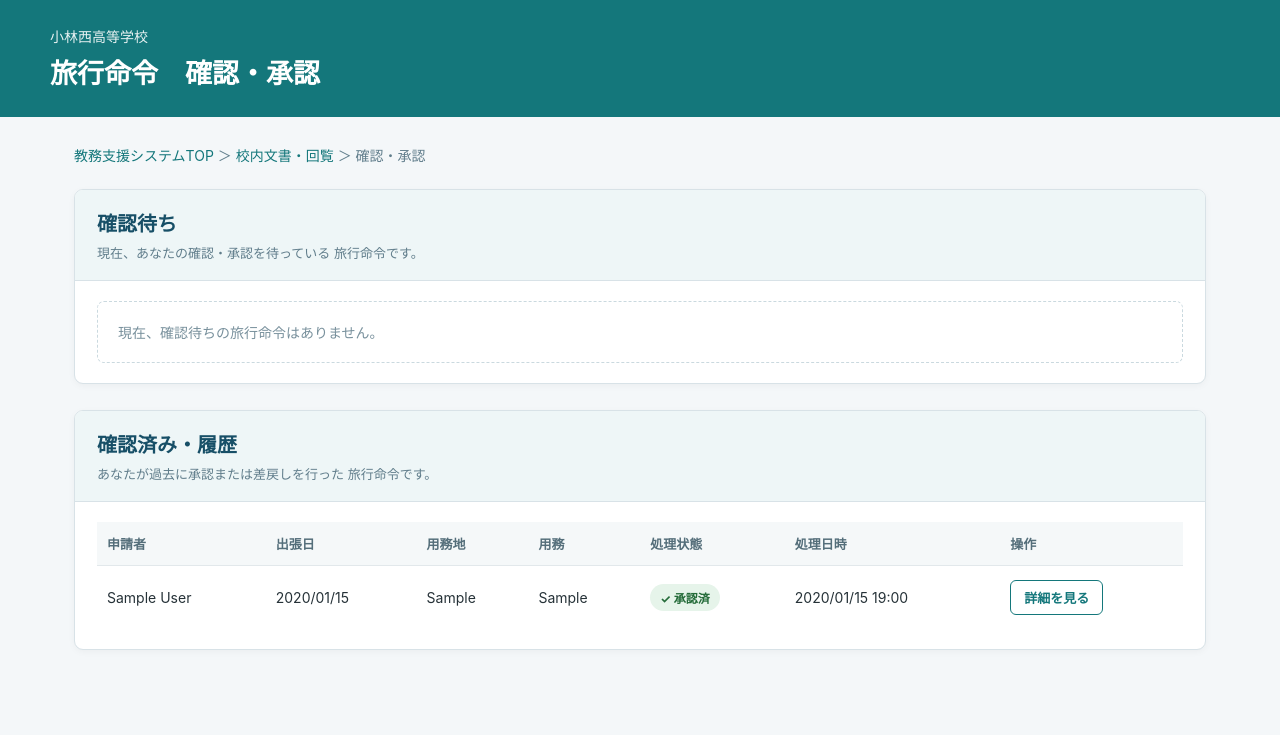
After one commit to kida-dev/saleSystem, a Django app: page /documents/travel/approval/ in a window 1280 px wide. The commit adds this page. Shown: the top 735 px of the page. Run offline with Django 5.2, Linux system fonts and the light colour scheme; a user stored in the database is signed in; tables that the repository leaves empty hold one stand-in row (values such as "Sample post").

Commit message:
Add travel approval inbox and history

```diff
--- /dev/null
+++ b/documents/templates/documents/travel_approval_list.html
@@ -0,0 +1,517 @@
+<!DOCTYPE html>
+<html lang="ja">
+
+<head>
+
+    <meta charset="UTF-8">
+
+    <meta
+        name="viewport"
+        content="width=device-width, initial-scale=1.0"
+    >
+
+    <title>
+        確認・承認 | 旅行命令
+    </title>
+
+    <style>
+
+        * {
+            box-sizing: border-box;
+        }
+
+        body {
+            margin: 0;
+
+            font-family:
+                -apple-system,
+                BlinkMacSystemFont,
+                "Segoe UI",
+                "Yu Gothic",
+                "YuGothic",
+                Meiryo,
+                sans-serif;
+
+            background: #f4f7f9;
+            color: #263238;
+        }
+
+        .header {
+            background: #14777b;
+            color: white;
+            padding: 26px 24px;
+        }
+
+        .header-inner {
+            max-width: 1180px;
+            margin: 0 auto;
+        }
+
+        .header p {
+            margin: 0 0 6px;
+            font-size: 14px;
+            opacity: 0.9;
+        }
+
+        .header h1 {
+            margin: 0;
+            font-size: 27px;
+        }
+
+        .container {
+            max-width: 1180px;
+            margin: 0 auto;
+            padding: 28px 24px 60px;
+        }
+
+        .breadcrumb {
+            margin-bottom: 24px;
+            font-size: 14px;
+            color: #607d8b;
+        }
+
+        .breadcrumb a {
+            color: #14777b;
+            text-decoration: none;
+        }
+
+        .section {
+            background: white;
+            border: 1px solid #d8e2e7;
+            border-radius: 9px;
+            margin-bottom: 26px;
+            overflow: hidden;
+
+            box-shadow:
+                0 2px 7px
+                rgba(0, 0, 0, 0.04);
+        }
+
+        .section-header {
+            padding: 18px 22px;
+            background: #eef6f7;
+            border-bottom: 1px solid #d8e2e7;
+        }
+
+        .section-header h2 {
+            margin: 0;
+            color: #174f67;
+            font-size: 20px;
+        }
+
+        .section-description {
+            margin: 6px 0 0;
+            color: #607d8b;
+            font-size: 13px;
+        }
+
+        .section-body {
+            padding: 20px 22px;
+        }
+
+        .table-wrap {
+            overflow-x: auto;
+        }
+
+        table {
+            width: 100%;
+            border-collapse: collapse;
+        }
+
+        th {
+            padding: 12px 10px;
+            background: #f5f8f9;
+            color: #546e7a;
+            font-size: 13px;
+            text-align: left;
+            white-space: nowrap;
+        }
+
+        td {
+            padding: 14px 10px;
+            border-top: 1px solid #e2e8eb;
+            font-size: 14px;
+            vertical-align: middle;
+        }
+
+        .status {
+            display: inline-block;
+            padding: 5px 10px;
+            border-radius: 20px;
+            font-size: 12px;
+            font-weight: 700;
+            white-space: nowrap;
+        }
+
+        .status-pending {
+            background: #fff3cd;
+            color: #856404;
+        }
+
+        .status-approved {
+            background: #e6f4ea;
+            color: #256c3a;
+        }
+
+        .status-returned {
+            background: #fdeaea;
+            color: #a33a3a;
+        }
+
+        .button {
+            display: inline-block;
+            padding: 7px 13px;
+
+            border: 1px solid #14777b;
+            border-radius: 6px;
+
+            color: #14777b;
+            background: white;
+
+            text-decoration: none;
+            font-size: 13px;
+            font-weight: 700;
+
+            white-space: nowrap;
+        }
+
+        .button:hover {
+            background: #edf7f7;
+        }
+
+        .empty {
+            padding: 20px;
+            border: 1px dashed #cad9df;
+            border-radius: 7px;
+            color: #78909c;
+            font-size: 14px;
+        }
+
+        .error {
+            padding: 16px 18px;
+            background: #fdeaea;
+            border: 1px solid #efb7b7;
+            border-radius: 7px;
+            color: #9b2c2c;
+        }
+
+        @media (max-width: 800px) {
+
+            .container {
+                padding: 22px 14px 45px;
+            }
+
+            .header {
+                padding: 23px 18px;
+            }
+
+        }
+
+    </style>
+
+</head>
+
+<body>
+
+<header class="header">
+
+    <div class="header-inner">
+
+        <p>
+            小林西高等学校
+        </p>
+
+        <h1>
+            旅行命令　確認・承認
+        </h1>
+
+    </div>
+
+</header>
+
+
+<main class="container">
+
+    <div class="breadcrumb">
+
+        <a href="{% url 'top:top' %}">
+            教務支援システムTOP
+        </a>
+
+        ＞
+
+        <a href="{% url 'documents:top' %}">
+            校内文書・回覧
+        </a>
+
+        ＞ 確認・承認
+
+    </div>
+
+
+    {% if teacher_error %}
+
+        <div class="error">
+            {{ teacher_error }}
+        </div>
+
+    {% else %}
+
+
+        <!-- =========================================
+             確認待ち
+        ========================================== -->
+
+        <section class="section">
+
+            <div class="section-header">
+
+                <h2>
+                    確認待ち
+                </h2>
+
+                <p class="section-description">
+                    現在、あなたの確認・承認を待っている
+                    旅行命令です。
+                </p>
+
+            </div>
+
+
+            <div class="section-body">
+
+                {% if pending_steps %}
+
+                    <div class="table-wrap">
+
+                        <table>
+
+                            <thead>
+
+                                <tr>
+                                    <th>申請者</th>
+                                    <th>出張日</th>
+                                    <th>用務地</th>
+                                    <th>用務</th>
+                                    <th>申請日時</th>
+                                    <th>状態</th>
+                                    <th>操作</th>
+                                </tr>
+
+                            </thead>
+
+                            <tbody>
+
+                                {% for step in pending_steps %}
+
+                                    <tr>
+
+                                        <td>
+                                            {{ step.travel_order.responsible_teacher.name }}
+                                        </td>
+
+                                        <td>
+                                            {{ step.travel_order.start_datetime|date:"Y/m/d" }}
+                                        </td>
+
+                                        <td>
+                                            {{ step.travel_order.destination_area }}
+                                        </td>
+
+                                        <td>
+                                            {{ step.travel_order.purpose }}
+                                        </td>
+
+                                        <td>
+                                            {% if step.travel_order.submitted_at %}
+                                                {{ step.travel_order.submitted_at|date:"Y/m/d H:i" }}
+                                            {% else %}
+                                                -
+                                            {% endif %}
+                                        </td>
+
+                                        <td>
+                                            <span class="status status-pending">
+                                                ● 確認待ち
+                                            </span>
+                                        </td>
+
+                                        <td>
+
+                                            <a
+                                                href="{% url 'documents:travel_order_detail' step.travel_order.pk %}"
+                                                class="button"
+                                            >
+                                                確認する
+                                            </a>
+
+                                        </td>
+
+                                    </tr>
+
+                                {% endfor %}
+
+                            </tbody>
+
+                        </table>
+
+                    </div>
+
+                {% else %}
+
+                    <div class="empty">
+                        現在、確認待ちの旅行命令はありません。
+                    </div>
+
+                {% endif %}
+
+            </div>
+
+        </section>
+
+
+        <!-- =========================================
+             確認済み
+        ========================================== -->
+
+        <section class="section">
+
+            <div class="section-header">
+
+                <h2>
+                    確認済み・履歴
+                </h2>
+
+                <p class="section-description">
+                    あなたが過去に承認または差戻しを行った
+                    旅行命令です。
+                </p>
+
+            </div>
+
+
+            <div class="section-body">
+
+                {% if completed_steps %}
+
+                    <div class="table-wrap">
+
+                        <table>
+
+                            <thead>
+
+                                <tr>
+                                    <th>申請者</th>
+                                    <th>出張日</th>
+                                    <th>用務地</th>
+                                    <th>用務</th>
+                                    <th>処理状態</th>
+                                    <th>処理日時</th>
+                                    <th>操作</th>
+                                </tr>
+
+                            </thead>
+
+                            <tbody>
+
+                                {% for step in completed_steps %}
+
+                                    <tr>
+
+                                        <td>
+                                            {{ step.travel_order.responsible_teacher.name }}
+                                        </td>
+
+                                        <td>
+                                            {{ step.travel_order.start_datetime|date:"Y/m/d" }}
+                                        </td>
+
+                                        <td>
+                                            {{ step.travel_order.destination_area }}
+                                        </td>
+
+                                        <td>
+                                            {{ step.travel_order.purpose }}
+                                        </td>
+
+                                        <td>
+
+                                            {% if step.status == "approved" %}
+
+                                                <span class="status status-approved">
+                                                    ✓ 承認済
+                                                </span>
+
+                                            {% elif step.status == "returned" %}
+
+                                                <span class="status status-returned">
+                                                    差戻し
+                                                </span>
+
+                                            {% endif %}
+
+                                        </td>
+
+                                        <td>
+
+                                            {% if step.status == "approved" %}
+
+                                                {% if step.approved_at %}
+                                                    {{ step.approved_at|date:"Y/m/d H:i" }}
+                                                {% else %}
+                                                    -
+                                                {% endif %}
+
+                                            {% elif step.status == "returned" %}
+
+                                                {% if step.returned_at %}
+                                                    {{ step.returned_at|date:"Y/m/d H:i" }}
+                                                {% else %}
+                                                    -
+                                                {% endif %}
+
+                                            {% endif %}
+
+                                        </td>
+
+                                        <td>
+
+                                            <a
+                                                href="{% url 'documents:travel_order_detail' step.travel_order.pk %}"
+                                                class="button"
+                                            >
+                                                詳細を見る
+                                            </a>
+
+                                        </td>
+
+                                    </tr>
+
+                                {% endfor %}
+
+                            </tbody>
+
+                        </table>
+
+                    </div>
+
+                {% else %}
+
+                    <div class="empty">
+                        確認済みの旅行命令はまだありません。
+                    </div>
+
+                {% endif %}
+
+            </div>
+
+        </section>
+
+
+    {% endif %}
+
+</main>
+
+</body>
+
+</html>
--- a/documents/urls.py
+++ b/documents/urls.py
@@ -14,6 +14,12 @@ urlpatterns = [
         "",
         views.documents_top,
         name="top",
+    ),
+
+    path(
+        "travel/approval/",
+        views.travel_approval_list,
+        name="travel_approval_list",
     ),
 
     # ---------------------------------
--- a/documents/views.py
+++ b/documents/views.py
@@ -28,6 +28,83 @@ def documents_top(request):
         "documents/documents_top.html",
     )
 
+@login_required
+def travel_approval_list(request):
+    # -----------------------------------------
+    # ログイン中の教員を取得
+    # -----------------------------------------
+    try:
+        teacher = request.user.publicity_teacher
+
+    except Teacher.DoesNotExist:
+        teacher = None
+
+    if teacher is None:
+        return render(
+            request,
+            "documents/travel_approval_list.html",
+            {
+                "teacher_error": (
+                    "ログインユーザーに教員情報が"
+                    "登録されていません。"
+                ),
+                "pending_steps": [],
+                "completed_steps": [],
+            },
+        )
+
+    # -----------------------------------------
+    # 自分が現在確認しなければならない文書
+    # -----------------------------------------
+    pending_steps = (
+        TravelApprovalStep.objects
+        .filter(
+            approver=teacher,
+            status="pending",
+        )
+        .select_related(
+            "travel_order",
+            "travel_order__responsible_teacher",
+            "travel_order__created_by",
+        )
+        .order_by(
+            "travel_order__start_datetime"
+        )
+    )
+
+    # -----------------------------------------
+    # 自分が既に処理した文書
+    #
+    # approved / returned の両方を残す
+    # -----------------------------------------
+    completed_steps = (
+        TravelApprovalStep.objects
+        .filter(
+            approver=teacher,
+            status__in=[
+                "approved",
+                "returned",
+            ],
+        )
+        .select_related(
+            "travel_order",
+            "travel_order__responsible_teacher",
+            "travel_order__created_by",
+        )
+        .order_by(
+            "-updated_at"
+        )
+    )
+
+    return render(
+        request,
+        "documents/travel_approval_list.html",
+        {
+            "teacher": teacher,
+            "pending_steps": pending_steps,
+            "completed_steps": completed_steps,
+        },
+    )
 
 @login_required
 def travel_order_list(request):
```
Also changed, not shown: documents/templates/documents/documents_top.html (+8 -1 lines).
